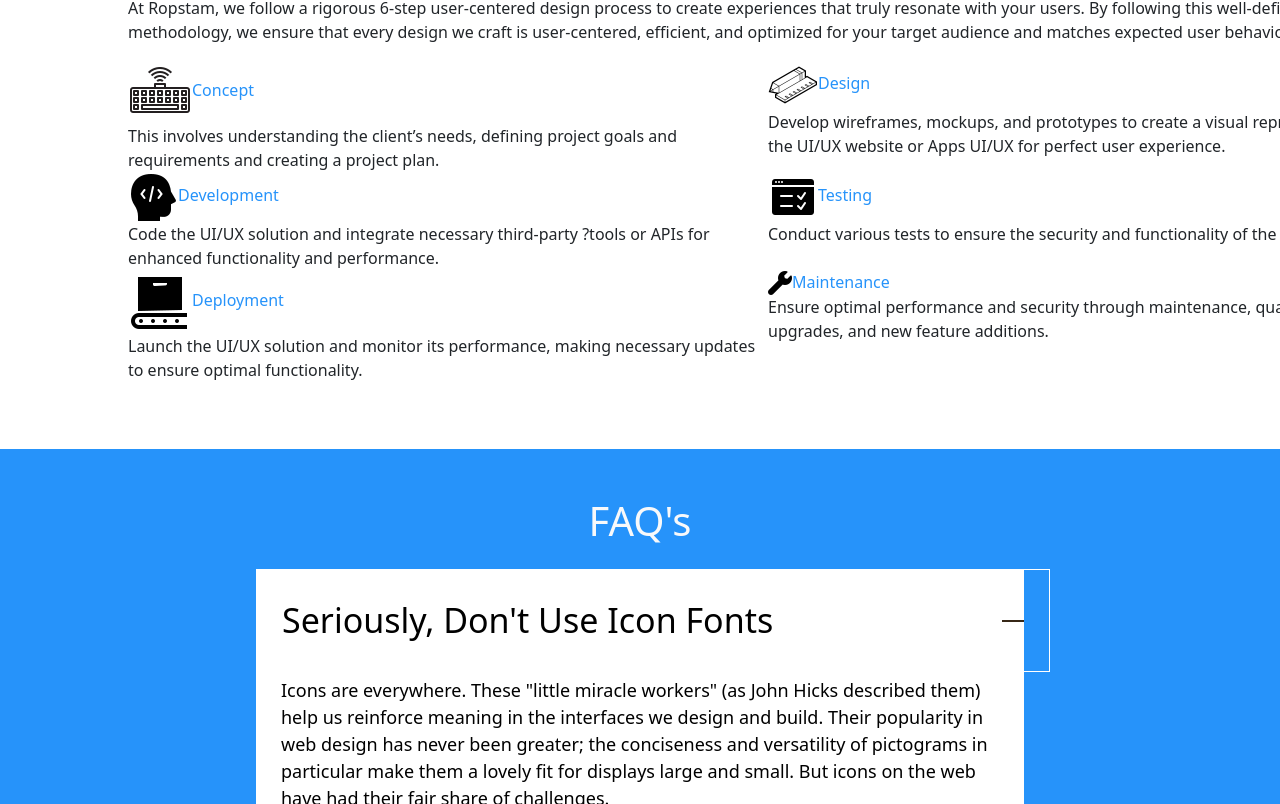
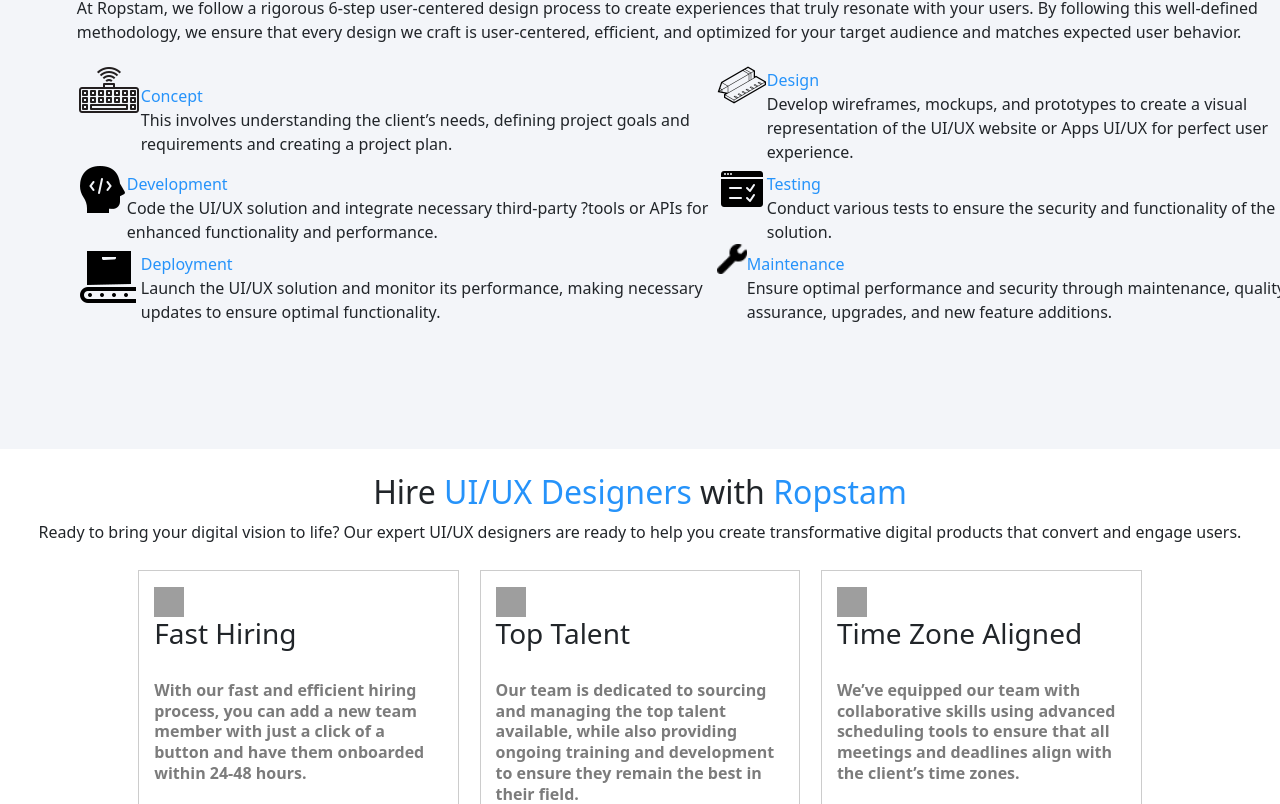
Before and after one commit to AminLakhani14/ASTechy, a React (Create React App) app: page /ui-ux-design-services in a window 1280 px wide. Shown: the part 2236-3040 px from the top of the page. Built offline with nearby package versions, Linux system fonts and the light colour scheme; grey boxes are pictures that could not be loaded.

Commit message:
FaiqPrototype: Added Hire us

```diff
--- a/src/Component/DevelopmentProcess/DevelopmentProcess.css
+++ b/src/Component/DevelopmentProcess/DevelopmentProcess.css
@@ -0,0 +1,3 @@
+.devpromain{
+    background-color: rgb(243 245 249);
+}
--- a/src/Component/DevelopmentProcess/DevelopmentProcess.jsx
+++ b/src/Component/DevelopmentProcess/DevelopmentProcess.jsx
@@ -81,57 +81,72 @@ export const DevelopmentProcess = () => {
 
     return (
         <>
-            <div className='mt-4' style={{ width: '100%', padding: '0% 5% 0% 10%', height: '500px' }}>
+            <div className='mt-4 devpromain' style={{ width: '100%', padding: '0% 10% 0% 6%', height: '500px' }}>
                 <div className='' style={{ width: '100%' }}>
                     <h2>Our <span className='changecolor'>{devTitleDesc.title}</span> {PageRoute === 'ui-ux-design-services' ? 'Design' : 'Development'} Process</h2>
                     <p>{devTitleDesc.desc}</p>
                 </div>
                 <div style={{ width: '100%', display: 'flex', justifyContent: 'space-around' }}>
-                    <div style={{ width: '50%' }}>
-                        <div style={{ width: '100%' }}>
+                    <div style={{ width: '50%', display: 'flex' }}>
+                        <div>
                             <img src={concept} alt='' />
+                        </div>
+                        <div style={{ display: 'flex', flexDirection: 'column' }} className='mt-4'>
                             <span className='changecolor'>Concept</span>
+                            <span>This involves understanding the client’s needs, defining project goals and
+                                requirements and creating a project plan.</span>
                         </div>
-                        <span>This involves understanding the client’s needs, defining project goals and requirements and creating a project plan.</span>
                     </div>
-                    <div style={{ width: '50%' }}>
-                        <div style={{ width: '100%' }}>
+                    <div style={{ width: '50%', display: 'flex' }}>
+                        <div>
                             <img src={design} alt='' />
+                        </div>
+                        <div style={{ display: 'flex', flexDirection: 'column' }} className='mt-2'>
                             <span className='changecolor'>Design</span>
+                            <span>Develop wireframes, mockups, and prototypes to create a visual
+                                representation of the {devTitleDesc.title} website or Apps UI/UX for perfect user experience.</span>
                         </div>
-                        <span>Develop wireframes, mockups, and prototypes to create a visual representation of the {devTitleDesc.title} website or Apps UI/UX for perfect user experience.</span>
                     </div>
                 </div>
                 <div style={{ width: '100%', display: 'flex', justifyContent: 'space-around' }}>
-                    <div style={{ width: '50%' }}>
-                        <div style={{ width: '100%' }}>
+                    <div style={{ width: '50%', display: 'flex' }}>
+                        <div>
                             <img src={dev} alt='' />
+                        </div>
+                        <div style={{ display: 'flex', flexDirection: 'column' }} className='mt-2'>
                             <span className='changecolor'>Development</span>
+                            <span>Code the {devTitleDesc.title} solution and integrate necessary third-party ?tools or APIs for enhanced
+                                functionality and performance.</span>
                         </div>
-                        <span>Code the {devTitleDesc.title} solution and integrate necessary third-party ?tools or APIs for enhanced functionality and performance.</span>
                     </div>
-                    <div style={{ width: '50%' }}>
-                        <div style={{ width: '100%' }}>
+                    <div style={{ width: '50%', display: 'flex' }}>
+                        <div>
                             <img src={testing} alt='' />
+                        </div>
+                        <div style={{ display: 'flex', flexDirection: 'column' }} className='mt-2'>
                             <span className='changecolor'>Testing</span>
+                            <span>Conduct various tests to ensure the security and functionality of the {devTitleDesc.title} solution.</span>
                         </div>
-                        <span>Conduct various tests to ensure the security and functionality of the {devTitleDesc.title} solution.</span>
                     </div>
                 </div>
                 <div style={{ width: '100%', display: 'flex', justifyContent: 'space-around' }}>
-                    <div style={{ width: '50%' }}>
-                        <div style={{ width: '100%' }}>
+                    <div style={{ width: '50%', display: 'flex' }}>
+                        <div>
                             <img src={deployment} alt='' />
+                        </div>
+                        <div style={{ display: 'flex', flexDirection: 'column' }} className='mt-2'>
                             <span className='changecolor'>Deployment</span>
+                            <span>Launch the {devTitleDesc.title} solution and monitor its performance, making necessary updates to ensure optimal functionality.</span>
                         </div>
-                        <span>Launch the {devTitleDesc.title} solution and monitor its performance, making necessary updates to ensure optimal functionality.</span>
                     </div>
-                    <div style={{ width: '50%' }}>
-                        <div style={{ width: '100%' }}>
-                            <img src={maintain} alt='' />
+                    <div style={{ width: '50%', display: 'flex' }}>
+                        <div>
+                            <img src={maintain} alt='' width={'30px'} />
+                        </div>
+                        <div style={{ display: 'flex', flexDirection: 'column' }} className='mt-2'>
                             <span className='changecolor'>Maintenance</span>
+                            <span>Ensure optimal performance and security through maintenance, quality assurance, upgrades, and new feature additions.</span>
                         </div>
-                        <span>Ensure optimal performance and security through maintenance, quality assurance, upgrades, and new feature additions.</span>
                     </div>
                 </div>
             </div>
--- /dev/null
+++ b/src/Component/HireUs/HireUs.css
@@ -0,0 +1,20 @@
+.HireUsButton {
+    color: #2693fa !important;
+    border: 1px solid #2693fa;
+    font-size: 18px;
+    border-radius: 5px;
+    background-color: transparent;
+    font-family: "DM Sans", Helvetica, Arial, Lucida, sans-serif !important;
+    font-weight: 700 !important;
+    transition: all 0.3s ease 0s;
+    padding-top: 0.5em !important;
+    padding-right: 2em !important;
+    padding-bottom: 0.5em !important;
+    padding-left: 2em !important;
+  }
+  .HireUsButton:hover {
+    color: #fff !important;
+    border-color: #c94a22 !important;
+    background-image: initial;
+    background-color: #ff5300;
+  }
--- /dev/null
+++ b/src/Component/HireUs/HireUs.jsx
@@ -0,0 +1,119 @@
+import React, { useEffect, useState } from 'react';
+import { ServiceCardList } from '../Services/ServiceChildCards/ServiceChildCards';
+import './HireUs.css';
+// import concept from '../Assets/icons8-concept-64.png';
+// import design from '../Assets/icons8-design-50.png';
+// import dev from '../Assets/icons8-developer-50.png';
+// import deployment from '../Assets/icons8-deployment-64.png';
+// import testing from '../Assets/icons8-testing-50.png';
+// import maintain from '../Assets/icons8-wrench-as-a-maintenance-logotype-for-computer-operating-system-24.png';
+
+export const HireUs = () => {
+    const [devTitleDesc, setDevTitleDesc] = useState({ title: '', desc: '' });
+    const PageRoute = window.location.pathname.replace(/^\//, '');
+    useEffect(() => {
+        getDevTexts();
+    }, []);
+    const getDevTexts = () => {
+        const route = window.location.pathname.replace(/^\//, '');
+        const validRoutes = ['blockchain-development-services',
+            'web-application-development-services', 'mobile-app-development-services',
+            'ui-ux-design-services', 'wordpress-development-services',
+            'shopify-development-services', 'mvp-development-services', 'services'];
+        if (validRoutes.includes(route)) {
+            switch (route) {
+                case 'blockchain-development-services':
+                    setDevTitleDesc({
+                        title: 'Blockchain',
+                        desc: 'Build your blockchain dream team by hiring our experienced blockchain developers. Our dedicated blockchain development team is well-versed in blockchain network configuration, blockchain protocols, cryptocurrency development, and more.'
+                    })
+                    break;
+                case 'web-application-development-services':
+                    setDevTitleDesc({
+                        title: 'Web Application',
+                        desc: 'Finding the right talent for your project is easy with Ropstam. Our talented in-house team has decade of experience successfully designing, developing, and launching custom web apps. This expertise allows us to efficiently handle any type of web app project:'
+                    });
+                    break;
+                case 'mobile-app-development-services':
+                    setDevTitleDesc({
+                        title: 'Mobile App',
+                        desc: 'Looking for skilled mobile app developers to join your team? At Ropstam, we offer flexible hiring options that allow you to access top talent without the hassle. Whether you need one developer or an entire team, we have you covered.'
+                    });
+                    break;
+                case 'ui-ux-design-services':
+                    setDevTitleDesc({
+                        title: 'UI/UX ',
+                        desc: 'Ready to bring your digital vision to life? Our expert UI/UX designers are ready to help you create transformative digital products that convert and engage users.'
+                    });
+                    break;
+                case 'wordpress-development-services':
+                    setDevTitleDesc({
+                        title: 'WordPress',
+                        desc: 'Our WordPress development team is well-versed in the latest technologies and tools, ensuring your website is built using the most advanced and efficient methods.'
+                    });
+                    break;
+                case 'shopify-development-services':
+                    setDevTitleDesc({
+                        title: 'Shopify',
+                        desc: 'Want to hire a dedicated Shopify development team? Ropstam provides flexible engagement models to scale your team:'
+                    });
+                    break;
+                case 'mvp-development-services':
+                    setDevTitleDesc({
+                        title: 'Full Stack',
+                        desc: 'Looking to hire full-stack developers for your MVP project? Ropstam has a team of experienced professionals ready to bring your vision to life. Our full-stack developers excel in MVP app development, ensuring your project is in capable hands.'
+                    });
+                    break;
+                // case 'services':
+                // setDevTitleDesc({
+                //   title: 'Our Custom Mobile App Development Services',
+                //   desc: 'We offer end-to-end mobile app development services, from conceptualization and user experience design to development, testing and launch. Our core services include:'
+                // });
+                // break;
+                default:
+                    setDevTitleDesc({ title: '', desc: '' })
+                    break;
+            }
+        } else {
+            setDevTitleDesc({ title: '', desc: '' })
+        }
+    };
+
+    const serviceCardList1 = [
+        { icon: { undefined }, title: 'Fast Hiring', description: 'With our fast and efficient hiring process, you can add a new team member with just a click of a button and have them onboarded within 24-48 hours.' },
+        { icon: { undefined }, title: 'Top Talent', description: 'Our team is dedicated to sourcing and managing the top talent available, while also providing ongoing training and development to ensure they remain the best in their field.' },
+        { icon: { undefined }, title: 'Time Zone Aligned', description: 'We’ve equipped our team with collaborative skills using advanced scheduling tools to ensure that all meetings and deadlines align with the client’s time zones.' },
+    ];
+
+    const serviceCardList2 = [
+        { icon: { undefined }, title: 'Daily Progress Report', description: 'Our daily progress reports keep you informed and involved throughout the project, providing a clear understanding of our team’s activities for peace of mind.' },
+        { icon: { undefined }, title: 'Fully Managed Team', description: 'Our team of dedicated project managers goes above and beyond to ensure you are paired with the most suitable team members for your project.' },
+        { icon: { undefined }, title: 'Agile Meetings', description: 'Regular meetings are held to maintain clear communication and keep everyone informed about the progress and status of the project.' },
+    ];
+    return (
+        <>
+            <div className='mt-4' style={{ }}>
+                <div className='text-center'>
+                    <h2>Hire <span className='changecolor'>{devTitleDesc.title} {PageRoute === 'ui-ux-design-services' ? 'Designers' : 'Developers'}
+                    </span> with <span className='changecolor'>Ropstam</span></h2>
+                    <p>{devTitleDesc.desc}</p>
+                </div>
+                <div>
+                    <div>
+                        <ServiceCardList ServiceCardList={serviceCardList1} />
+                    </div>
+                    <div>
+                        <ServiceCardList ServiceCardList={serviceCardList2} />
+                    </div>
+                </div>
+                <div className='d-flex justify-content-center'>
+                    <button className="HireUsButton mt-2 mb-4">
+                        Hire MVP Developers
+                    </button>
+                </div>
+            </div>
+        </>
+    );
+};
+
+export default HireUs;
--- a/src/Component/Services/ServiceProvider/Blockchainservice.jsx
+++ b/src/Component/Services/ServiceProvider/Blockchainservice.jsx
@@ -5,6 +5,7 @@ import TechnologyStack from '../../Technologies/OurTechStack';
 import Heading from '../../../Global/Heading';
 import DevelopmentProcess from '../../DevelopmentProcess/DevelopmentProcess';
 import Accordion from '../../../Global/FAQ';
+import HireUs from '../../HireUs/HireUs';
 
 export const BlockchainPage = ({ route }) => {
   const [servicesCardsDesc, setServicesCardsDesc] = useState({ title: '', desc: '' });
@@ -175,7 +176,7 @@ export const BlockchainPage = ({ route }) => {
       <div className=''>
         <Heading workBtn={false} visible={false} startedbtn={true} text={title} paragraph={description} feedbackvisible={true} />
       </div>
-      <div style={{ width: '100%', display: 'flex', padding: '0% 5% 0% 10%', alignItems: 'center' }} className='mt-4'>
+      <div style={{ width: '100%', display: 'flex', padding: '0% 5% 0% 6%', alignItems: 'center' }} className='mt-4'>
         <div style={{ width: '40%' }}>
           <h2>Our <span className='changecolor'>{servicesCardsDesc.title}</span> Development Services</h2>
           <p>{servicesCardsDesc.desc}</p>
@@ -193,6 +194,9 @@ export const BlockchainPage = ({ route }) => {
       <div>
         <DevelopmentProcess />
       </div>
+      <div>
+        <HireUs />
+      </div>
       <div className=''>
         <Accordion panels={panels} />
       </div>
--- a/src/Global/Heading.jsx
+++ b/src/Global/Heading.jsx
@@ -49,7 +49,6 @@ function Heading(props) {
               </button> : ''}
             {props.workBtn === true &&
               <div style={{ display: 'flex', flexDirection: 'column' }}>
-                {/* First Row */}
                 <div style={{ display: 'flex', justifyContent: 'space-between' }}>
                   <div style={{ display: 'flex' }}>
                     <PhoneIcon
@@ -66,7 +65,6 @@ function Heading(props) {
                     <p>Email Us</p>
                   </div>
                 </div>
-                {/* Second Row */}
                 <div>
                   <button className="HeaderButton">
                     Explore Our Work
```
